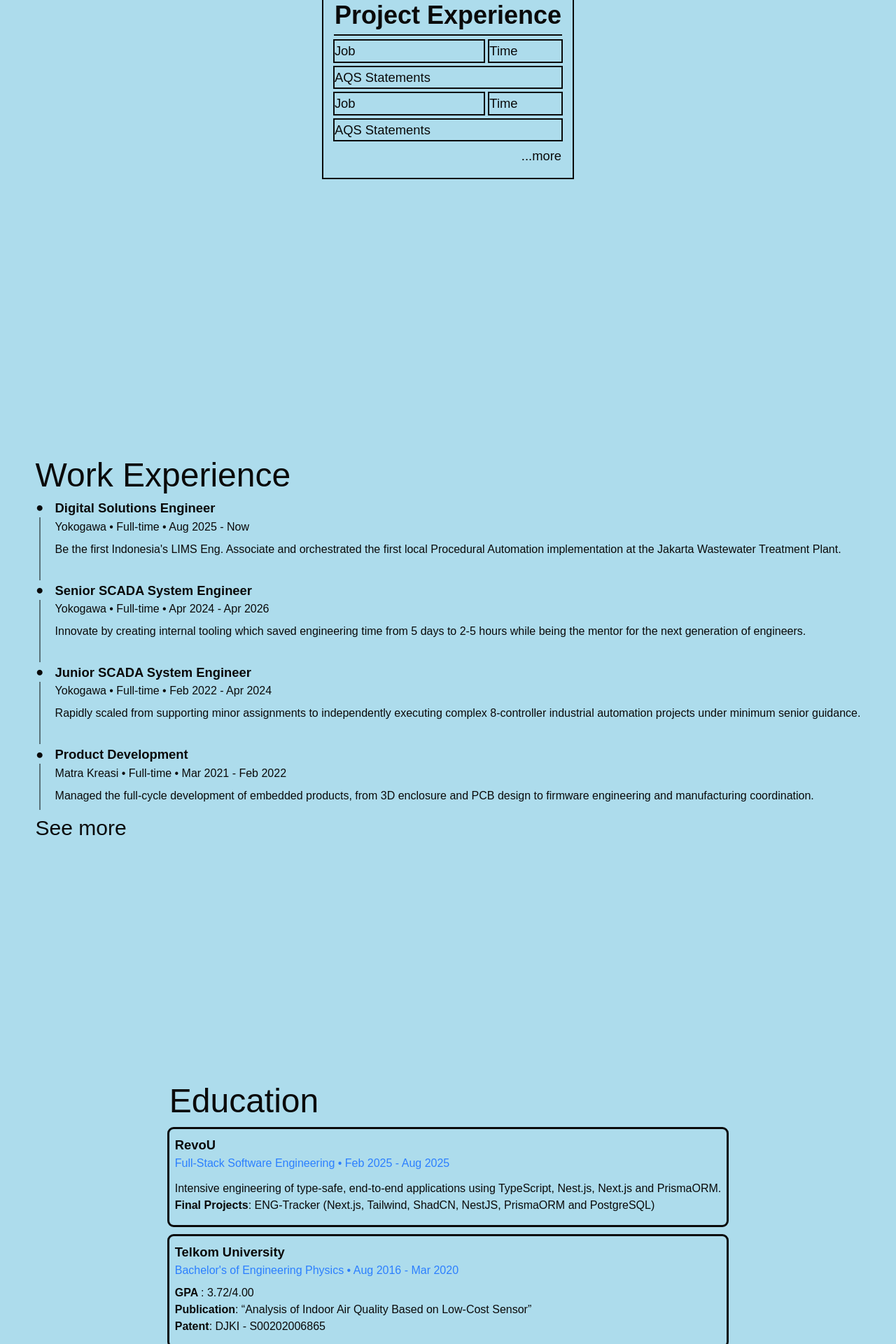
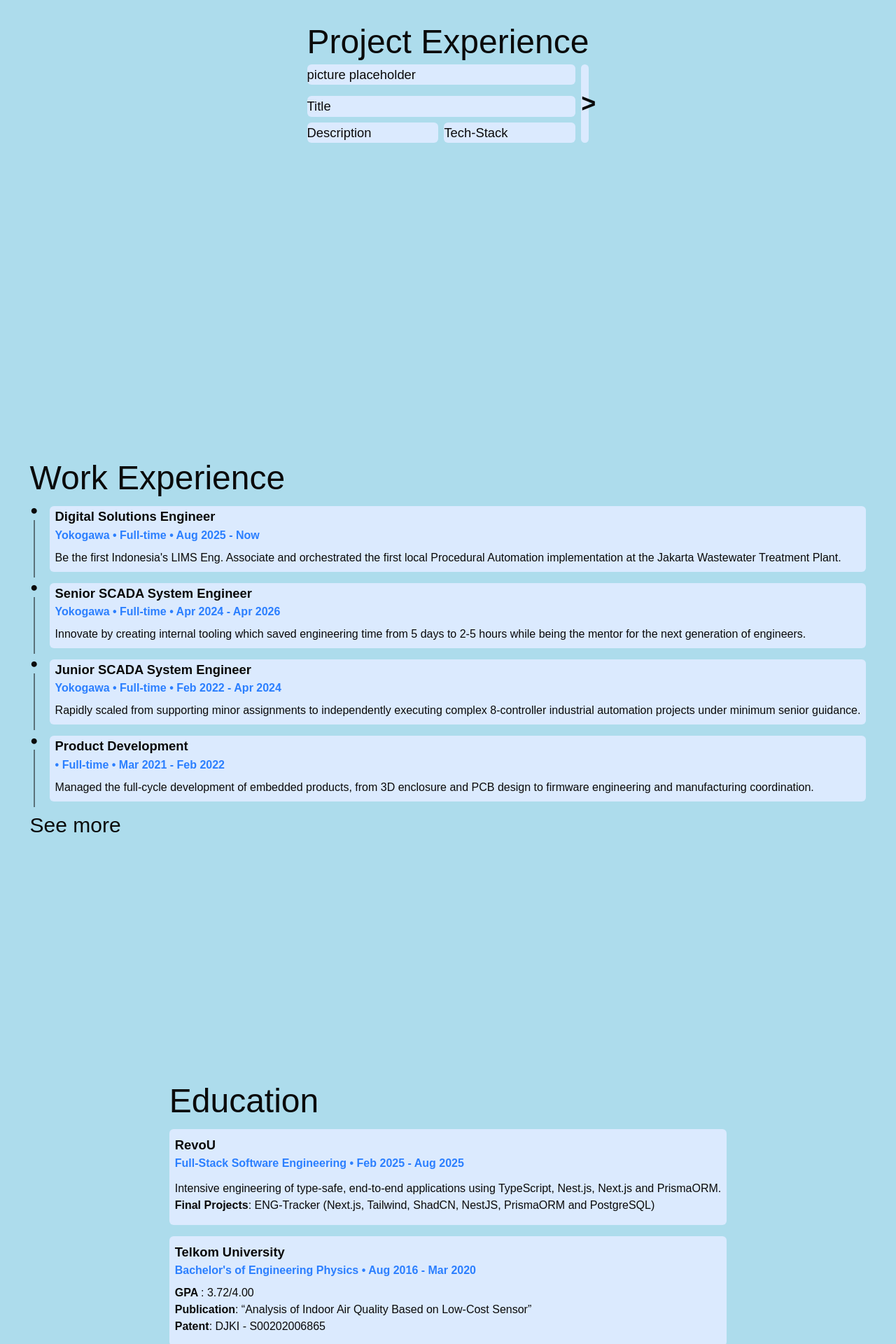
Before and after one commit to kebejoan/bejo-porto, a Next.js app: page / in a window 1280 px wide. Shown: the part 280-2200 px from the top of the page at 70% size. Built offline with nearby package versions, Linux system fonts and the light colour scheme; a web font is replaced by a local one.

Commit message:
feat: add color for dark/light mode, add bg to containter, finish layout project epx

```diff
--- a/app/components/1_AboutMe.tsx
+++ b/app/components/1_AboutMe.tsx
@@ -44,8 +44,8 @@ export default function AboutMe() {
 				</div>
 			</div>
 			<div className="w-full lg:w-1/4 flex flex-col justify-center items-center  p-2 lg:p-0">
-        <div className="w-48 lg:w-full max-w-sm px-2">
-          <img src="/ava.png" alt="me" className="w-full h-auto rounded-xl" />
+				<div className="w-48 lg:w-full max-w-sm pt-6 bg-bgblue rounded-full ">
+					<img src="/ava.png" alt="me" className="w-full h-auto " />
 				</div>
 			</div>
 		</div>
--- a/app/components/2_Education.tsx
+++ b/app/components/2_Education.tsx
@@ -3,16 +3,16 @@ export default function Education() {
 		<div className="w-full grid grid-cols-4 gap-2">
 			<div className="w-full col-span-4">
 				<div className="w-full flex flex-col items-center gap-4  grid-span-2">
-          <div className="w-full flex flex-col gap-4 p-4 ">
+					<div className="w-full flex flex-col gap-4 px-4 ">
 						<div className="text-3xl md:text-4xl lg:text-5xl font-pixel">
 							Education
 						</div>
 						{/* <div className="w-full outline-1"></div> */}
 						{/* Revou */}
-            <div className="w-full flex flex-col outline-3 rounded-md gap-1 p-2">
+						<div className="w-full flex flex-col bg-bgblue rounded-md gap-1 p-2">
 							<div className="w-full flex flex-col">
 								<div className="font-bold">RevoU</div>
-                <div className="text-sm lg:text-base mb-2  text-blue-500">
+								<div className="text-sm lg:text-base mb-2  text-blue-500 font-bold">
 									Full-Stack Software Engineering • Feb 2025 - Aug 2025
 								</div>
 							</div>
@@ -25,10 +25,10 @@ export default function Education() {
 							</div>
 						</div>
 						{/* TelU */}
-            <div className="w-full flex flex-col outline-3 rounded-md p-2">
+						<div className="w-full flex flex-col bg-bgblue rounded-md p-2">
 							<div className="w-full flex flex-col">
 								<div className="font-bold">Telkom University</div>
-                <div className="text-sm lg:text-base mb-2 text-blue-500">
+								<div className="text-sm lg:text-base mb-2 text-blue-500 font-bold">
 									Bachelor's of Engineering Physics • Aug 2016 - Mar 2020
 								</div>
 							</div>
--- a/app/components/3_WorkExperience.tsx
+++ b/app/components/3_WorkExperience.tsx
@@ -3,12 +3,12 @@ export default function WorkExperience() {
 		<div className="w-full grid grid-cols-4 gap-2">
 			<div className="w-full col-span-4">
 				<div className="w-full flex flex-col items-center gap-4 grid-span-2">
-          <div className="w-full flex flex-col gap-2 p-4 ">
+					<div className="w-full flex flex-col gap-2 px-4 ">
 						<div className="text-3xl md:text-4xl lg:text-5xl font-pixel">
 							Work Experience
 						</div>
 						{/* <div className="w-1/2 outline-1"></div> */}
-            <div className="space-y-0">
+						<div className="space-y-0 w-full">
 							{/* Digital Solutions Engineer */}
 							<div className="relative flex gap-x-4">
 								{/* The Line and Dot Column */}
@@ -18,9 +18,9 @@ export default function WorkExperience() {
 									</div>
 								</div>
 								{/* The Content Column */}
-                <div className="pb-8">
+								<div className="pb-2 px-2 w-full bg-bgblue rounded-md my-2">
 									<h3 className="font-bold ">Digital Solutions Engineer</h3>
-                  <p className="text-sm lg:text-base">
+									<p className="text-sm lg:text-base text-blue-500 font-bold">
 										Yokogawa • Full-time • Aug 2025 - Now
 									</p>
 									<p className="text-sm lg:text-base mt-2">
@@ -40,9 +40,9 @@ export default function WorkExperience() {
 									</div>
 								</div>
 								{/* The Content Column */}
-                <div className="pb-8">
+								<div className="pb-2 px-2 w-full bg-bgblue rounded-md my-2">
 									<h3 className="font-bold">Senior SCADA System Engineer</h3>
-                  <p className="text-sm lg:text-base">
+									<p className="text-sm lg:text-base text-blue-500 font-bold">
 										Yokogawa • Full-time • Apr 2024 - Apr 2026
 									</p>
 									<p className="text-sm lg:text-base mt-2">
@@ -62,9 +62,9 @@ export default function WorkExperience() {
 									</div>
 								</div>
 								{/* The Content Column */}
-                <div className="pb-8">
+								<div className="pb-2 px-2 w-full bg-bgblue rounded-md my-2">
 									<h3 className="font-bold">Junior SCADA System Engineer</h3>
-                  <p className="text-sm lg:text-base">
+									<p className="text-sm lg:text-base text-blue-500 font-bold">
 										Yokogawa • Full-time • Feb 2022 - Apr 2024
 									</p>
 									<p className="text-sm lg:text-base mt-2">
@@ -84,10 +84,54 @@ export default function WorkExperience() {
 									</div>
 								</div>
 								{/* The Content Column */}
-                <div className="pb-2">
+								<div className="pb-2 px-2 w-full bg-bgblue rounded-md my-2">
 									<h3 className="font-bold">Product Development</h3>
-                  <p className="text-sm lg:text-base">
-                    Matra Kreasi • Full-time • Mar 2021 - Feb 2022
+									<p className="text-sm lg:text-base text-blue-500 font-bold">
+										• Full-time • Mar 2021 - Feb 2022
+									</p>
+									<p className="text-sm lg:text-base mt-2">
+										Managed the full-cycle development of embedded products,
+										from 3D enclosure and PCB design to firmware engineering and
+										manufacturing coordination.
+									</p>
+								</div>
+							</div>
+
+							{/* NEXT WORK */}
+							<div className="hidden relative flex gap-x-4">
+								{/* The Line and Dot Column */}
+								<div className="relative last:after:hidden after:absolute after:top-7 after:bottom-0 after:left-1/2 after:w-px after:-translate-x-1/2 after:bg-foreground">
+									<div className="relative z-10 flex size-3 items-center justify-center mt-2">
+										●
+									</div>
+								</div>
+								{/* The Content Column */}
+								<div className="pb-2 px-2 w-full bg-bgblue rounded-md my-2">
+									<h3 className="font-bold">NEXT WORK</h3>
+									<p className="text-sm lg:text-base text-blue-500 font-bold">
+										• Full-time • Mar 2021 - Feb 2022
+									</p>
+									<p className="text-sm lg:text-base mt-2">
+										Managed the full-cycle development of embedded products,
+										from 3D enclosure and PCB design to firmware engineering and
+										manufacturing coordination.
+									</p>
+								</div>
+							</div>
+
+							{/* NEXT WORK*/}
+							<div className="hidden relative flex gap-x-4">
+								{/* The Line and Dot Column */}
+								<div className="relative last:after:hidden after:absolute after:top-7 after:bottom-0 after:left-1/2 after:w-px after:-translate-x-1/2 after:bg-foreground">
+									<div className="relative z-10 flex size-3 items-center justify-center mt-2">
+										●
+									</div>
+								</div>
+								{/* The Content Column */}
+								<div className="pb-2 px-2 w-full bg-bgblue rounded-md my-2">
+									<h3 className="font-bold">NEXT WORK</h3>
+									<p className="text-sm lg:text-base text-blue-500 font-bold">
+										• Full-time • Mar 2021 - Feb 2022
 									</p>
 									<p className="text-sm lg:text-base mt-2">
 										Managed the full-cycle development of embedded products,
--- a/app/components/4_ProjectExperience.tsx
+++ b/app/components/4_ProjectExperience.tsx
@@ -1,22 +1,35 @@
 export default function ProjectExperience() {
 	return (
-    <div className="w-full grid grid-cols-4 gap-2">
-      <div className="w-full col-span-4">
-        <div className="w-full flex flex-col items-center gap-4 outline-1 grid-span-2">
-          <div className="w-full flex flex-col gap-2 p-4 outline-2">
-            <div className="text-4xl font-bold">Project Experience</div>
-            <div className="w-full outline-1"></div>
-            <div className="w-full grid grid-cols-6 gap-2">
-              <div className="w-full outline-2 col-span-4">Job</div>
-              <div className="w-full outline-2 col-span-2">Time</div>
-              <div className="w-full outline-2 col-span-6">AQS Statements</div>
+		<div className="w-full flex flex-col px-4">
+			<h2 className="text-3xl md:text-4xl lg:text-5xl font-pixel mb-2">
+				Project Experience
+			</h2>
+			<div className="w-full flex gap-2">
+				{/* <<< */}
+				<div className="hidden w-1/36">
+					<div className="w-full h-full bg-bgblue rounded-md text-center content-center text-4xl font-bold">
+						{"<"}
 					</div>
-            <div className="w-full grid grid-cols-6 gap-2">
-              <div className="w-full outline-2 col-span-4">Job</div>
-              <div className="w-full outline-2 col-span-2">Time</div>
-              <div className="w-full outline-2 col-span-6">AQS Statements</div>
 				</div>
-            <div className="w-full flex justify-end">...more</div>
+				{/* Content */}
+				<div className="grow">
+					<div className="w-full flex flex-col">
+						<div className="w-full flex flex-col rounded-md gap-2">
+							<div className="w-full bg-bgblue h-[400] rounded-md mb-2">
+								picture placeholder
+							</div>
+							<div className="grow bg-bgblue rounded-md">Title</div>
+							<div className="grow flex flex-col lg:flex-row gap-2">
+								<div className="w-full bg-bgblue rounded-md">Description</div>
+								<div className="w-full bg-bgblue rounded-md">Tech-Stack</div>
+							</div>
+						</div>
+					</div>
+				</div>
+				{/* >>> */}
+				<div className="hidden lg:flex w-1/36">
+					<div className="w-full h-full bg-bgblue rounded-md text-center content-center text-4xl font-bold">
+						{">"}
 					</div>
 				</div>
 			</div>
--- a/app/globals.css
+++ b/app/globals.css
@@ -3,6 +3,7 @@
 :root {
 	--foreground: #0a0a0a;
 	--background: #addcec;
+	--bgblue: oklch(93.2% 0.032 255.585);
 	/* --background: #ffffff; */
 	/* --foreground: #1s71717; */
 }
@@ -10,6 +11,7 @@
 @theme inline {
 	--color-background: var(--background);
 	--color-foreground: var(--foreground);
+	--color-bgblue: var(--bgblue);
 	--font-sans: var(--font-geist-sans);
 	--font-mono: var(--font-geist-mono);
 }
@@ -18,6 +20,7 @@
 	:root {
 		--foreground: #fffbd4;
 		--background: #0a0b29;
+		--bgblue: oklch(37.9% 0.146 265.522);
 		/* --background: #0a0sa0a; */
 		/* --foreground: #ededed; */
 	}
```
Also changed, not shown: public/Gemini_Generated_Image_thsrygthsrygthsr.png (added), 1 other file (tests, documents, lock files or other folders). Lines whose indentation alone changed are shown as unchanged.
